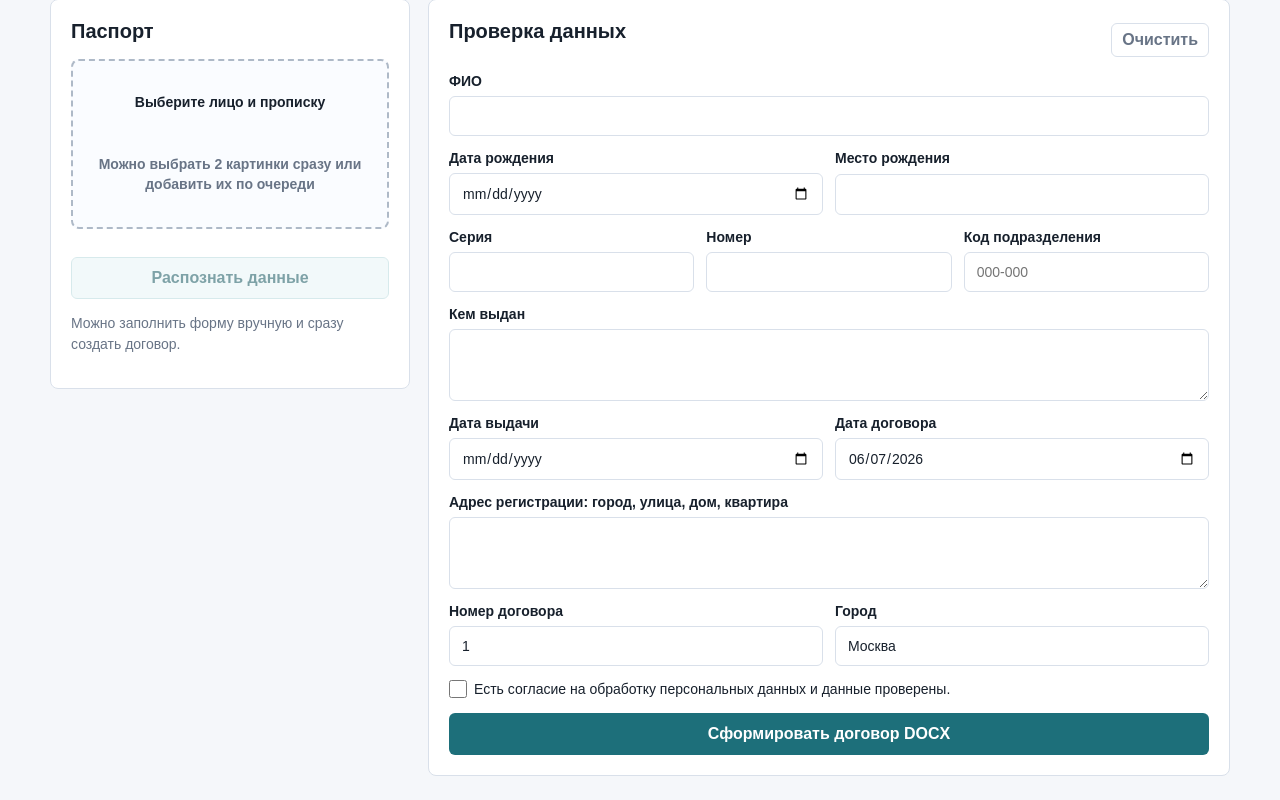
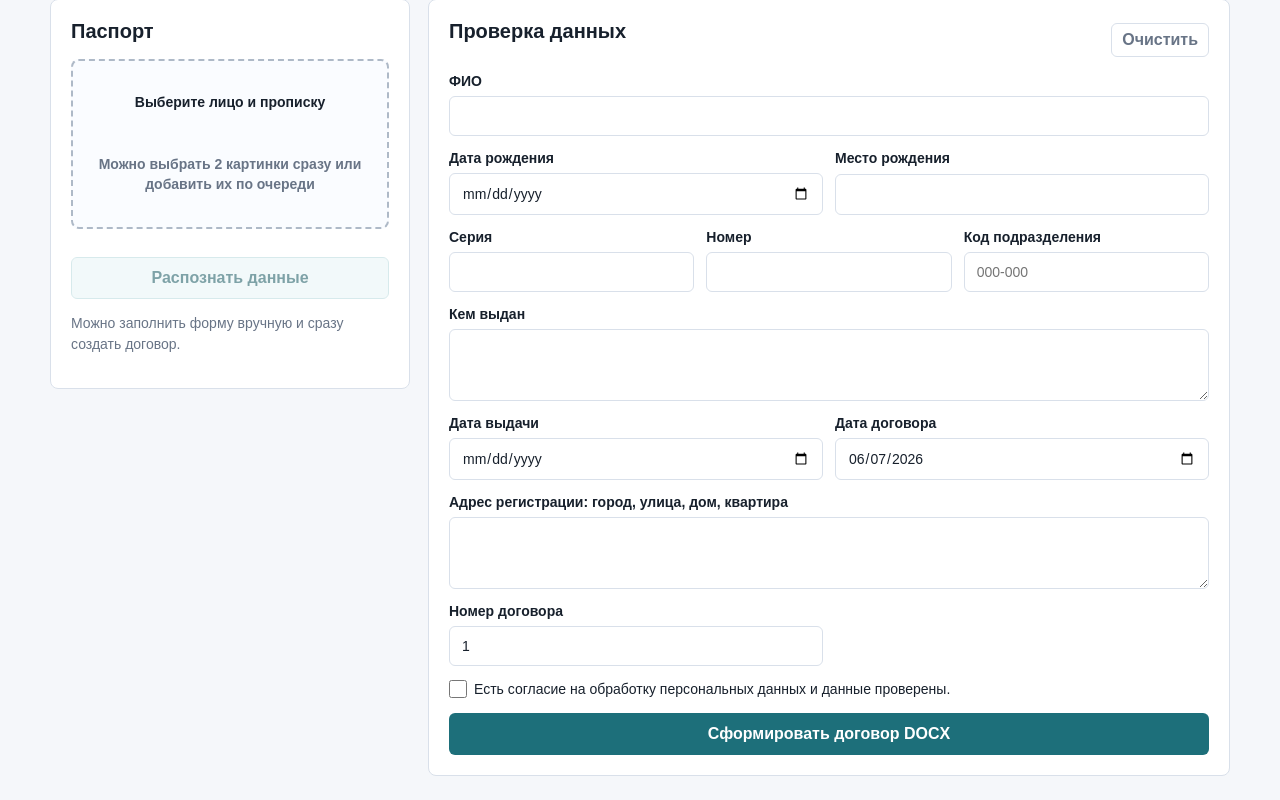
Before and after one commit to sagioa3024/passport-contract-ocr, a PHP site: page / in a window 1280 px wide. Shown: the part 119-919 px from the top of the page. Run offline with PHP 8.4, Linux system fonts and the light colour scheme.

Commit message:
Fix contract city field

```diff
--- a/public_html/index.php
+++ b/public_html/index.php
@@ -93,10 +93,7 @@ $today = date('Y-m-d');
                 Номер договора
                 <input name="contract_number" value="1">
               </label>
-              <label>
-                Город
-                <input name="city" value="Москва">
-              </label>
+              <input name="city" type="hidden" value="Новороссийск">
             </div>
 
             <label class="checkbox">
```
